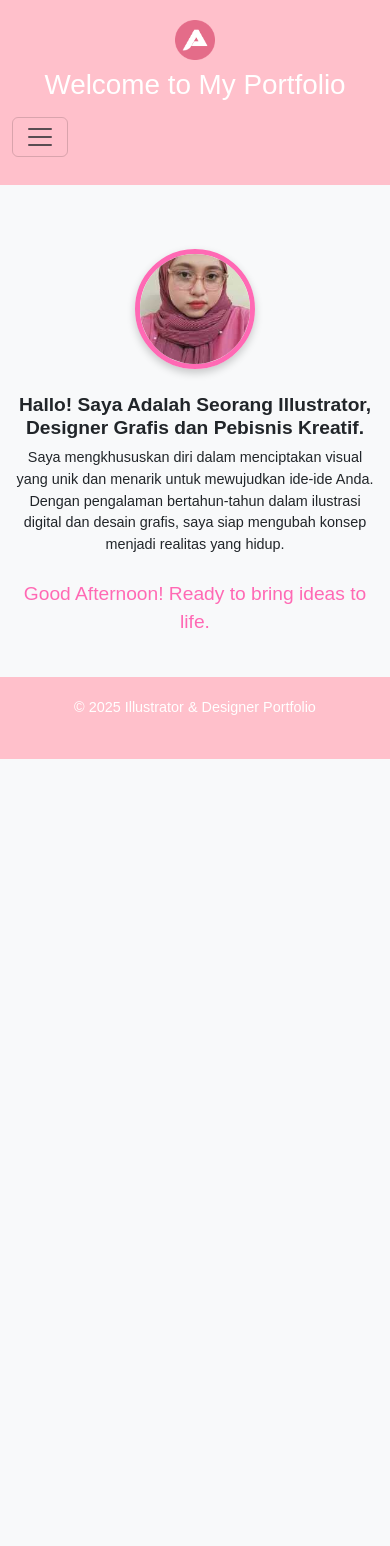
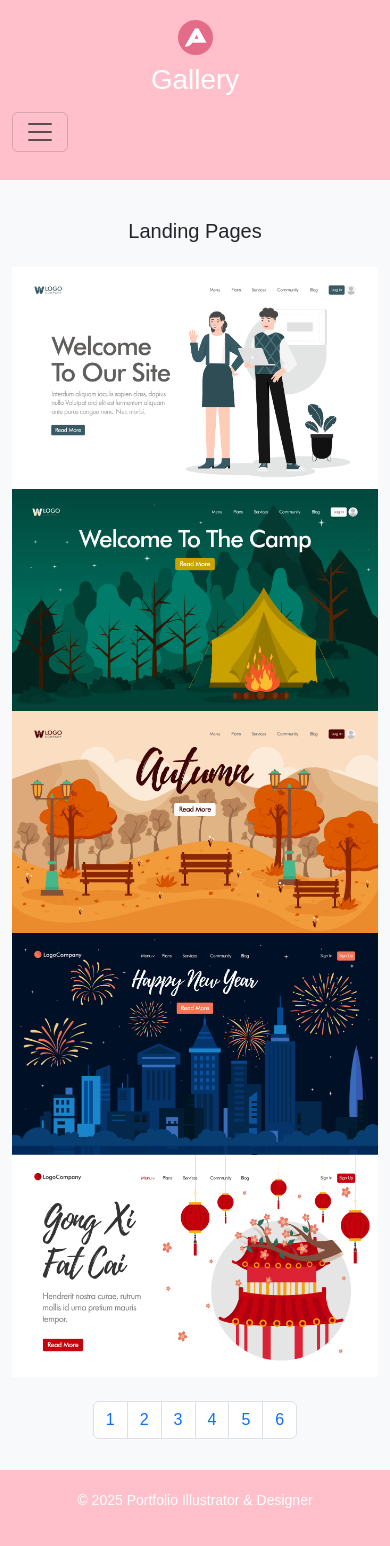
Before and after one commit to Putriwulaaan/Website-Portofolio-Putri-Wulan-Sari-2, a plain HTML site: page index.html in a window 390 px wide. Before the commit the page ends 844 px from the top, so only its background shows below. Drawn offline with nearby package versions, Linux system fonts and the light colour scheme.

Commit message:
Update index.html

```diff
--- a/index.html
+++ b/index.html
@@ -3,7 +3,7 @@
 <head>
     <meta charset="UTF-8">
     <meta name="viewport" content="width=device-width, initial-scale=1.0">
-    <title>Illustrator & Designer Portfolio</title>
+    <title>Gallery - Illustrator & Designer</title>
     <link href="https://cdn.jsdelivr.net/npm/bootstrap@5.3.0-alpha3/dist/css/bootstrap.min.css" rel="stylesheet">
     <style>
         body {
@@ -21,14 +21,6 @@
             width: 50px;
             height: 50px;
         }
-        .profile-pic {
-            width: 300px;
-            height: 300px;
-            border-radius: 50%;
-            border: 5px solid #ff69b4;
-            object-fit: cover;
-            box-shadow: 0 4px 8px rgba(0, 0, 0, 0.2);
-        }
         footer {
             text-align: center;
             padding: 20px;
@@ -38,58 +30,46 @@
         .btn-secondary {
             background-color: #ff69b4;
             border-color: #ff69b4;
-            font-weight: bold;
         }
         .btn-secondary:hover {
             background-color: #ff85c1;
             border-color: #ff85c1;
         }
         main {
-            padding: 40px 20px;
+            padding: 20px;
         }
-        h2 {
-            font-size: 2rem;
-            font-weight: 700;
-        }
-        p {
-            font-size: 1.1rem;
+        h2, h3 {
+            font-size: 1.75rem;
             margin-bottom: 20px;
         }
-        #greeting {
-            font-size: 1.2rem;
-            font-weight: 500;
-            color: #ff69b4;
+        p, ul {
+            font-size: 1.125rem;
         }
-        /* Responsif untuk perangkat kecil */
         @media (max-width: 768px) {
-            .profile-pic {
-                width: 120px;
-                height: 120px;
-            }
-            h2 {
+            h2, h3 {
                 font-size: 1.5rem;
             }
-            p {
+            p, ul {
                 font-size: 1rem;
             }
-            .navbar-collapse {
-                text-align: center;
-            }
-            .navbar-nav {
-                margin-top: 10px;
-            }
-        }
-
-        @media (max-width: 576px) {
             .logo {
                 width: 40px;
                 height: 40px;
             }
-            h2 {
-                font-size: 1.2rem;
+            main {
+                padding: 15px;
             }
-            p {
-                font-size: 0.9rem;
+        }
+        @media (max-width: 576px) {
+            h2, h3 {
+                font-size: 1.25rem;
+            }
+            p, ul {
+                font-size: 0.875rem;
+            }
+            .logo {
+                width: 35px;
+                height: 35px;
             }
         }
     </style>
@@ -98,7 +78,7 @@
     <header class="text-center">
         <div class="container">
             <img src="Logo.png" alt="Logo" class="logo mb-2">
-            <h1>Welcome to My Portfolio</h1>
+            <h1>Gallery</h1>
             <nav class="navbar navbar-expand-lg navbar-light">
                 <button class="navbar-toggler" type="button" data-bs-toggle="collapse" data-bs-target="#navbarNav">
                     <span class="navbar-toggler-icon"></span>
@@ -115,32 +95,109 @@
         </div>
     </header>
 
-    <main class="container text-center mt-4">
-        <img src="WhatsApp Image 2025-01-04 at 20.45.06_f1ecb0ad.jpg" alt="Profile Picture" class="profile-pic">
-        <h2 class="mt-4">Hallo! Saya Adalah Seorang Illustrator, Designer Grafis dan Pebisnis Kreatif.</h2>
-        <p>Saya mengkhususkan diri dalam menciptakan visual yang unik dan menarik untuk mewujudkan ide-ide Anda. Dengan pengalaman bertahun-tahun dalam ilustrasi digital dan desain grafis, saya siap mengubah konsep menjadi realitas yang hidup.</p>
-        <div id="greeting" class="mt-4"></div>
+    <main class="container mt-4">
+        <!-- Halaman Galeri -->
+        <div id="gallery-page-1" class="gallery-page">
+            <h2 class="text-center mb-4">Landing Pages</h2>
+            <div class="row">
+                <div class="col-md-4 col-sm-6 gallery-item">
+                    <img src="[210209] Welcome Landing Page 05.jpg" alt="Proyek 1" class="img-fluid">
+                </div>
+                <div class="col-md-4 col-sm-6 gallery-item">
+                    <img src="[210209] Welcome Landing Page 10 2.jpg" alt="Proyek 2" class="img-fluid">
+                </div>
+                <div class="col-md-4 col-sm-6 gallery-item">
+                    <img src="[210211] Autumn Landing Page 05.jpg" alt="Proyek 3" class="img-fluid">
+                </div>
+                <div class="col-md-4 col-sm-6 gallery-item">
+                    <img src="[210217] Celebration (New Year) Landing Page 01.jpg" alt="Proyek 4" class="img-fluid">
+                </div>
+                <div class="col-md-4 col-sm-6 gallery-item">
+                    <img src="[210217] Celebration (Chinese New Year) Landing Page 01.jpg" alt="Proyek 5" class="img-fluid">
+                </div>
+            </div>
+        </div>
+        <div id="gallery-page-2" class="gallery-page d-none">
+            <h2 class="text-center mb-4">Brosur</h2>
+            <div class="row">
+                <!-- Tambahkan item galeri -->
+                <div class="col-md-4 col-sm-6 gallery-item"><img src="Brochure A5-01.jpg" alt="Proyek 6"></div>
+                <div class="col-md-4 col-sm-6 gallery-item"><img src="Brochure A5-02.jpg" alt="Proyek 7"></div>
+                <div class="col-md-4 col-sm-6 gallery-item"><img src="Brochure A5-03.jpg" alt="Proyek 8"></div>
+                <div class="col-md-4 col-sm-6 gallery-item"><img src="Brochure A5-04.jpg" alt="Proyek 9"></div>
+            </div>
+        </div>
+        <div id="gallery-page-3" class="gallery-page d-none">
+            <h2 class="text-center mb-4">Poster</h2>
+            <div class="row">
+                <!-- Tambahkan item galeri -->
+                <div class="col-md-4 col-sm-6 gallery-item"><img src="Poster Hari Anak.jpg" alt="Proyek 11"></div>
+                <div class="col-md-4 col-sm-6 gallery-item"><img src="Poster Hari Anti Korupsi Sedunia (2).jpg" alt="Proyek 12"></div>
+                <div class="col-md-4 col-sm-6 gallery-item"><img src="Poster Hari Ibu (3).jpg" alt="Proyek 13"></div>
+                <div class="col-md-4 col-sm-6 gallery-item"><img src="Poster Hari Listrik Nasional 3.jpg" alt="Proyek 14"></div>
+                <div class="col-md-4 col-sm-6 gallery-item"><img src="Poster Hari Pahlawan ( Putih 3 ).jpg" alt="Proyek 15"></div>
+            </div>
+        </div>
+        <div id="gallery-page-4" class="gallery-page d-none">
+            <h2 class="text-center mb-4">Banner Sale</h2>
+            <div class="row">
+                <!-- Tambahkan item galeri -->
+                <div class="col-md-4 col-sm-6 gallery-item"><img src="Banner Sale 9.jpg" alt="Proyek 16"></div>
+                <div class="col-md-4 col-sm-6 gallery-item"><img src="Banner Sale 8.jpg" alt="Proyek 17"></div>
+                <div class="col-md-4 col-sm-6 gallery-item"><img src="Banner Sale 13 (2).jpg" alt="Proyek 18"></div>
+                <div class="col-md-4 col-sm-6 gallery-item"><img src="Banner Sale 11.jpg" alt="Proyek 19"></div>
+                <div class="col-md-4 col-sm-6 gallery-item"><img src="Banner Sale 14 (2).jpg" alt="Proyek 20"></div>
+            </div>
+        </div>
+
+        <div id="gallery-page-5" class="gallery-page d-none">
+            <h2 class="text-center mb-4">Karakter Halloween</h2>
+            <div class="row">
+                    <!-- Tambahkan item galeri -->
+                    <div class="col-md-4 col-sm-6 gallery-item"><img src="Hloween Character.jpg" alt="Proyek 21"></div>
+                    <div class="col-md-4 col-sm-6 gallery-item"><img src="Hloween Character 5.jpg" alt="Proyek 22"></div>
+                    <div class="col-md-4 col-sm-6 gallery-item"><img src="Hloween Character 7.jpg" alt="Proyek 23"></div>
+                    <div class="col-md-4 col-sm-6 gallery-item"><img src="Hloween Character 8.jpg" alt="Proyek 24"></div>
+                    <div class="col-md-4 col-sm-6 gallery-item"><img src="hloween Character 9.jpg" alt="Proyek 25"></div>
+                </div>
+            </div>
+        <div id="gallery-page-6" class="gallery-page d-none">
+            <h2 class="text-center mb-4">Video Showcase</h2>
+            <div class="row justify-content-center">
+                <div class="col-md-6">
+                    <video controls width="100%">
+                        <source src="Amdalnet (online-video-cutter.com).mp4" type="video/mp4">
+                        Your browser does not support the video tag.
+                    </video>
+                </div>
+            </div>
+        </div>
+
+        <!-- Pagination -->
+        <nav class="mt-4">
+            <ul class="pagination justify-content-center">
+                <li class="page-item"><a class="page-link" href="#" onclick="showPage(1)">1</a></li>
+                <li class="page-item"><a class="page-link" href="#" onclick="showPage(2)">2</a></li>
+                <li class="page-item"><a class="page-link" href="#" onclick="showPage(3)">3</a></li>
+                <li class="page-item"><a class="page-link" href="#" onclick="showPage(4)">4</a></li>
+                <li class="page-item"><a class="page-link" href="#" onclick="showPage(5)">5</a></li>
+                <li class="page-item"><a class="page-link" href="#" onclick="showPage(6)">6</a></li>
+            </ul>
+        </nav>
     </main>
 
     <footer>
-        <p>&copy; 2025 Illustrator & Designer Portfolio</p>
+        <p>&copy; 2025 Portfolio Illustrator & Designer</p>
     </footer>
 
+    <script>
+        function showPage(pageNumber) {
+            const pages = document.querySelectorAll('.gallery-page');
+            pages.forEach(page => page.classList.add('d-none'));
+            document.getElementById('gallery-page-' + pageNumber).classList.remove('d-none');
+        }
+    </script>
+
     <script src="https://cdn.jsdelivr.net/npm/bootstrap@5.3.0-alpha3/dist/js/bootstrap.bundle.min.js"></script>
-    <script>
-        const now = new Date();
-        const hour = now.getHours();
-        let greeting = "";
-
-        if (hour < 12) {
-            greeting = "Good Morning! Let's create something amazing.";
-        } else if (hour < 18) {
-            greeting = "Good Afternoon! Ready to bring ideas to life.";
-        } else {
-            greeting = "Good Evening! Let's make it a creative night.";
-        }
-
-        document.getElementById("greeting").innerText = greeting;
-    </script>
 </body>
 </html>
```
